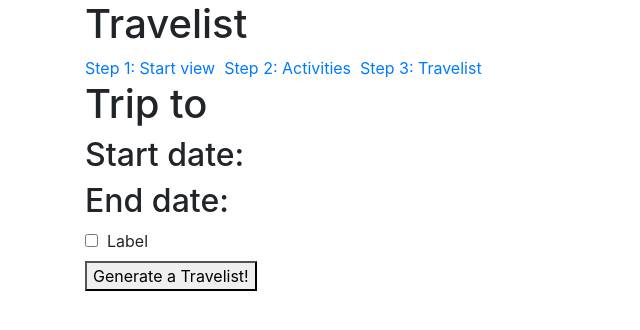
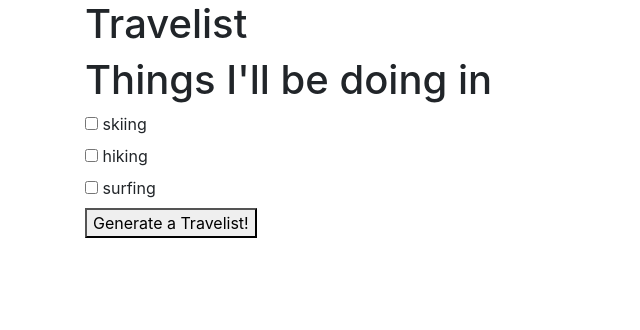
Before and after one commit to melvinlau/travelist, a React (Create React App) app in the folder client/: page /activities in a window 1280 px wide. Shown: the top 330 px of the page, without its empty margins (0-640 px from the left). Built offline with nearby package versions, Linux system fonts and the light colour scheme.

Commit message:
Added checkbox functions, WIP

```diff
--- a/client/src/App.js
+++ b/client/src/App.js
@@ -25,9 +25,6 @@ function App() {
       <div className="row">
         <div className="col-12">
           <Router>
-            <Link to="/">Step 1: Start view</Link> &nbsp;
-            <Link to="/activities">Step 2: Activities</Link> &nbsp;
-            <Link to="/travelist">Step 3: Travelist</Link> &nbsp;
             {/* A <Switch> looks through its children <Route>s and
             renders the first one that matches the current URL. */}
             <Switch>
--- a/client/src/components/ActivityList.js
+++ b/client/src/components/ActivityList.js
@@ -8,14 +8,42 @@ import {
 import ActivityListItem from './ActivityListItem';
 
 function ActivityList({ destination, dateTo, dateFrom }) {
+
+  const [activities, setActivities] = useState(['skiing', 'hiking', 'surfing']);
+  const [selectedActivities, setSelectedActivities] = useState([]);
+
+  const selectActivity = (activity) => {
+    setSelectedActivities([...selectedActivities, activity]);
+    console.log(selectedActivities);
+  }
+
+  const deselectActivity = (index) => {
+    const newSelectedActivities = [...selectedActivities];
+    newSelectedActivities.splice(index, 1);
+    setSelectedActivities(newSelectedActivities);
+    console.log(selectedActivities);
+  }
+
   return (
     <div>
-      <h1>Trip to {destination}</h1>
-      <h2>Start date: {dateFrom}</h2>
-      <h2>End date: {dateTo}</h2>
-      <ActivityListItem />
+      <h1>Things I'll be doing in {destination}</h1>
+      {
+        activities.map((activity, index) => {
+          return (
+            <ActivityListItem
+              id={index}
+              key={index}
+              name={activity}
+              select={selectActivity}
+              deselect={deselectActivity}
+            />
+          )
+        })
+      }
       <Link to="/travelist">
-        <button className="get-list-button">Generate a Travelist!</button>
+        <button className="get-list-button">
+          Generate a Travelist!
+        </button>
       </Link>
     </div>
   );
--- a/client/src/components/ActivityListItem.js
+++ b/client/src/components/ActivityListItem.js
@@ -1,11 +1,27 @@
 import React, { useState } from "react";
 
-function ActivityListItem() {
+function ActivityListItem({ id, key, name, select, deselect }) {
+
+  const [isSelected, setSelected] = useState(false);
+
+  const toggleCheckbox = e => {
+    if (isSelected) {
+      deselect(id);
+      setSelected(false);
+    } else {
+      select(name);
+      setSelected(true);
+    }
+  }
+
   return (
     <div className="activity-list-item">
-      <input type="checkbox" /> &nbsp;
-      <label className="activity-list-item-name">
-        Label
+      <input type="checkbox"
+        value={isSelected}
+        onChange={toggleCheckbox}
+      />
+      <label className="activity-list-item-name"> &nbsp;
+        {name}
       </label>
     </div>
   );
```
